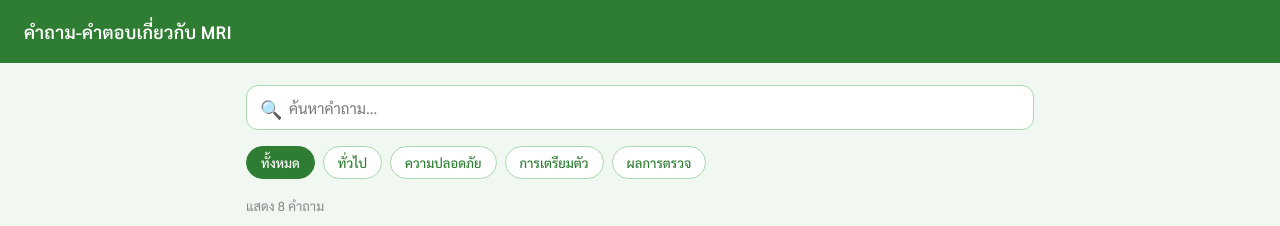
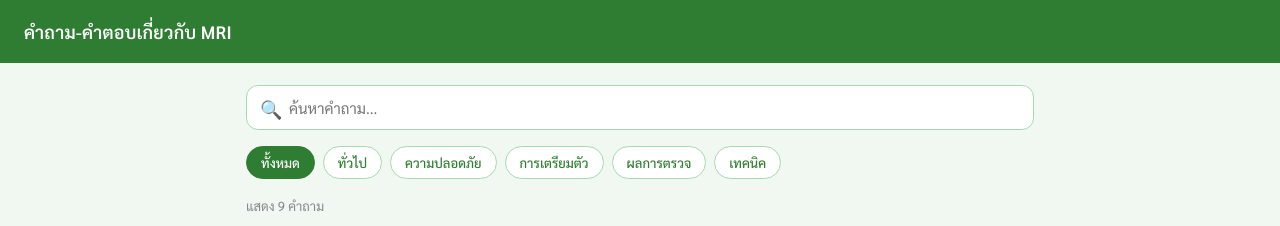
Before and after one commit to fundee1743/mri-qa-site, a React (Vite) app: page / in a window 1280 px wide. Shown: the top 226 px of the page. Built offline with nearby package versions, Linux system fonts and the light colour scheme.

Commit message:
Add Q9: MRI ARC technique + new category เทคนิค

```diff
--- a/src/App.jsx
+++ b/src/App.jsx
@@ -24,6 +24,7 @@ const DEFAULT_QA = [
   { id: 6, cat: "ทั่วไป",        q: "MRI กับ CT Scan ต่างกันอย่างไร?", a: "MRI ใช้คลื่นแม่เหล็ก ไม่มีรังสี เห็นเนื้อเยื่ออ่อนดีมาก เช่น สมอง เส้นประสาท หมอนรองกระดูก ส่วน CT Scan ใช้รังสีเอกซ์ เห็นกระดูกดี ตรวจเร็วกว่า เหมาะกับกรณีฉุกเฉิน" },
   { id: 7, cat: "ผลการตรวจ",    q: "ผลตรวจออกเมื่อไหร่?",            a: "โดยทั่วไป 1–3 วันทำการ กรณีเร่งด่วนอาจได้ผลในวันเดียวกัน รังสีแพทย์จะอ่านและแปลผล จากนั้นแพทย์ที่ดูแลจะนัดอธิบายผลให้ฟัง" },
   { id: 8, cat: "ผลการตรวจ",    q: "MRI ราคาเท่าไหร่โดยประมาณ?",     a: "โรงพยาบาลรัฐ: ประมาณ 3,000–8,000 บาท (สิทธิประกันสังคม/บัตรทองอาจครอบคลุม) โรงพยาบาลเอกชน: ประมาณ 8,000–25,000 บาทขึ้นไป ควรสอบถามก่อนนัดหมาย" },
+  { id: 9, cat: "เทคนิค",       q: "MRI ARC เทคนิคคืออะไร สามารถช่วยในการตรวจหรือสแกนคนไข้ได้ยังไงบ้างครับ", a: "Autocalibrating Reconstruction for Cartesian Imaging (ARC) เป็นหนึ่งในเทคนิคการสร้างภาพแบบ Parallell Image โดย ARC/GRAPPA เป็นชื่อเทคนิคของ GE และ SIEMENS ตามลำดับ ซึ่ง ARC/GRAPPA เป็นการเก็บข้อมูลบางส่วน(Undersample) ของ Phase Encoding Step ทำให้สามารถลดเวลาในตรวจคนไข้ได้ แต่อาจจะต้องระวังเรื่อง SNR ที่ลดลง และ Aliasing Artifact ที่อาจจะเกิดขึ้น" },
 ];
 
 // ============================================================
@@ -31,13 +32,14 @@ const DEFAULT_QA = [
 // These are only used on first load. After that, categories
 // are managed in the Admin panel and saved to localStorage.
 // ============================================================
-const DEFAULT_CATS = ["ทั่วไป", "ความปลอดภัย", "การเตรียมตัว", "ผลการตรวจ"];
+const DEFAULT_CATS = ["ทั่วไป", "ความปลอดภัย", "การเตรียมตัว", "ผลการตรวจ", "เทคนิค"];
 
 const DEFAULT_CAT_COLORS = {
   "ทั่วไป":       { bg: "#e8f5e9", color: "#2e7d32" },
   "ความปลอดภัย": { bg: "#fff3e0", color: "#e65100" },
   "การเตรียมตัว": { bg: "#e3f2fd", color: "#1565c0" },
   "ผลการตรวจ":   { bg: "#f3e5f5", color: "#6a1b9a" },
+  "เทคนิค":      { bg: "#e8eaf6", color: "#283593" },
 };
 
 // Color palette cycled through when adding new categories
```
